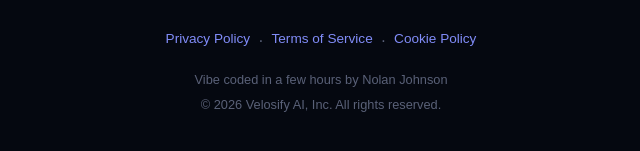
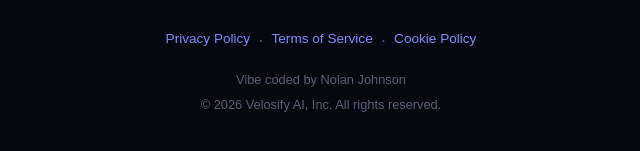
Before and after one commit to velosify/velosify-website, a plain HTML site: page index.html in a window 1280 px wide. Shown: the part 4042-4193 px from the top of the page, 319-959 px from the left. Drawn offline with Linux system fonts and the light colour scheme; a web font is replaced by a local one.

Commit message:
Update site title, pricing, contact form options, footer credit

```diff
--- a/index.html
+++ b/index.html
@@ -1247,7 +1247,7 @@
       <span class="footer-separator">&middot;</span>
       <a href="cookies.html">Cookie Policy</a>
     </nav>
-    <p>Vibe coded in a few hours by Nolan Johnson</p>
+    <p>Vibe coded by Nolan Johnson</p>
     <p>&copy; 2026 Velosify AI, Inc. All rights reserved.</p>
   </footer>
 
```
